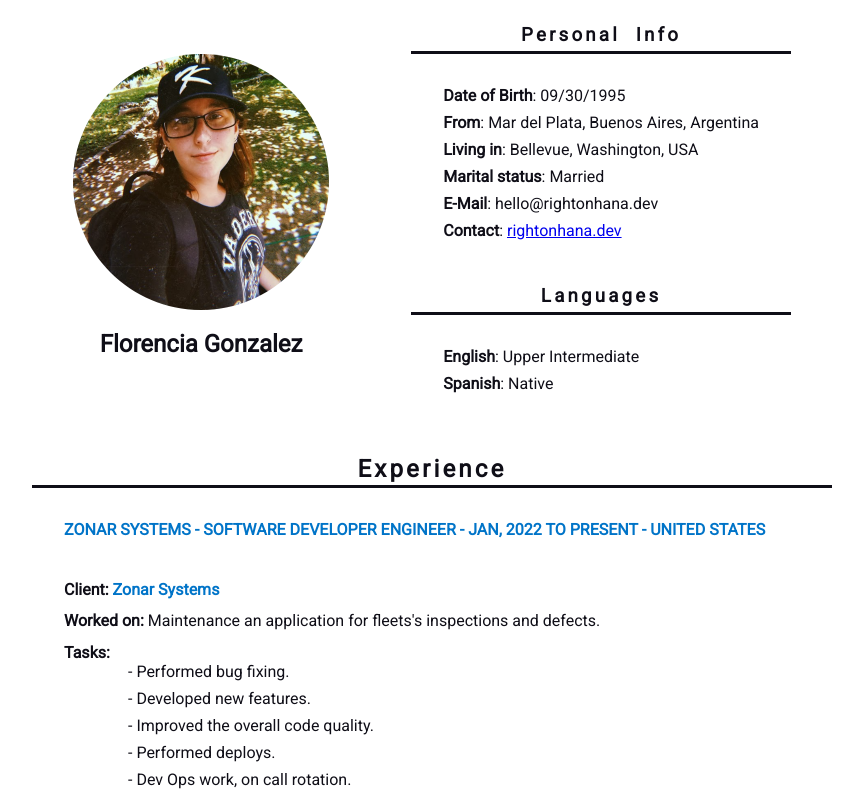
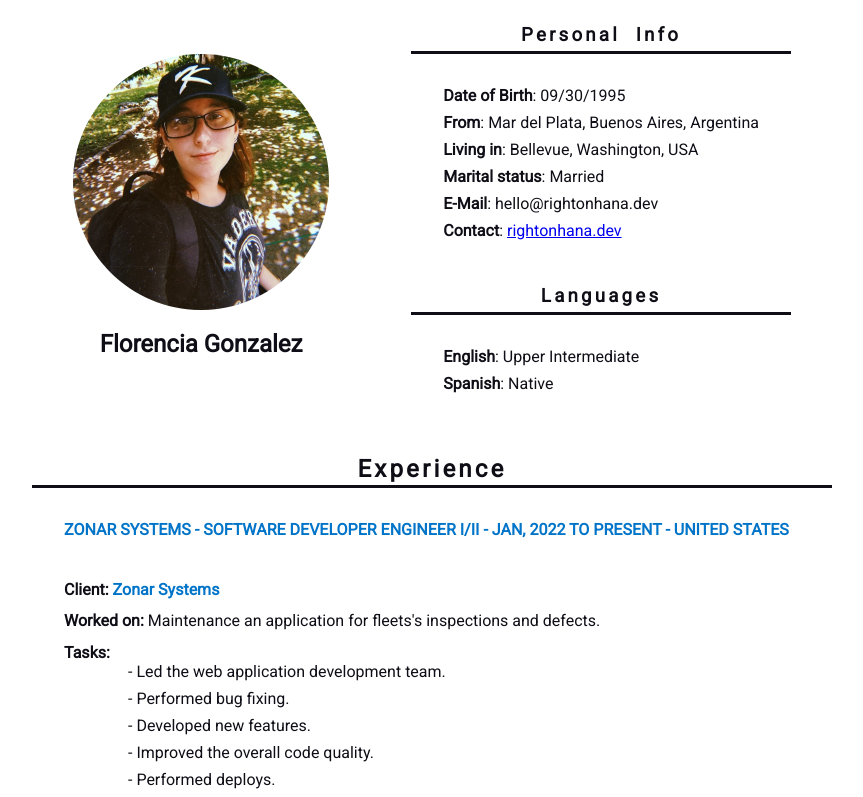
Before and after one commit to rightonhana/resume, a React (Vite) app: page / in a window 1280 px wide. Shown: the top 797 px of the page, without its empty margins (208-1071 px from the left). Built offline with nearby package versions, Linux system fonts and the light colour scheme.

Commit message:
:speech_balloon: update experience

```diff
--- a/src/const/experience.const.ts
+++ b/src/const/experience.const.ts
@@ -5,7 +5,7 @@ export const experience = [
 	{
 		company: "Zonar Systems",
 		color: "#0074C8",
-		jobTitle: "Software Developer Engineer",
+		jobTitle: "Software Developer Engineer I/II",
 		period: "JAN, 2022 to PRESENT",
 		location: "United States",
 		experience: [
@@ -13,12 +13,13 @@ export const experience = [
 				client: "Zonar Systems",
 				appDescription: "Maintenance an application for fleets's inspections and defects.",
 				task: [
+					"Led the web application development team.",
 					"Performed bug fixing.",
 					"Developed new features.",
 					"Improved the overall code quality.",
 					"Performed deploys.",
 					"Dev Ops work, on call rotation.",
-					"Helped the Design team updating SVG files and optimize them"
+					"Helped the Design team updating SVG files and optimize them."
 				],
 				technologies: [
 					"Angular 12",
```
